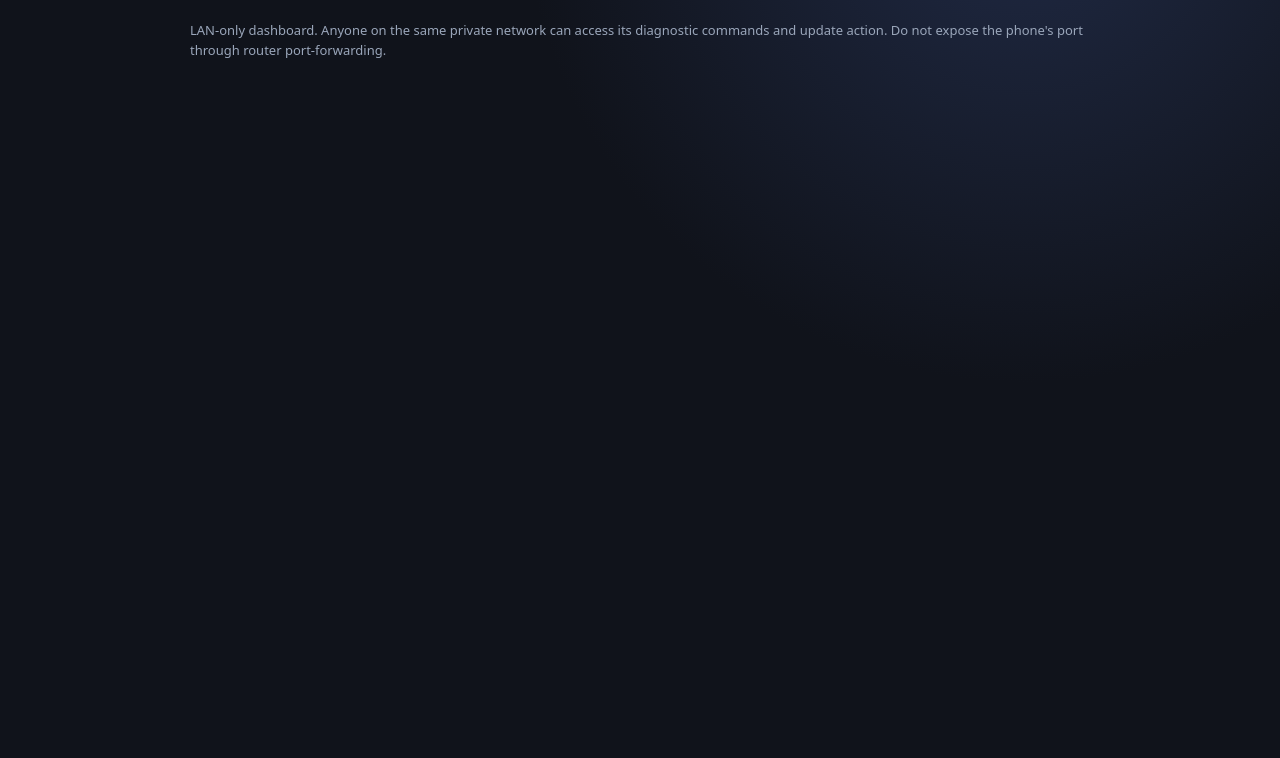
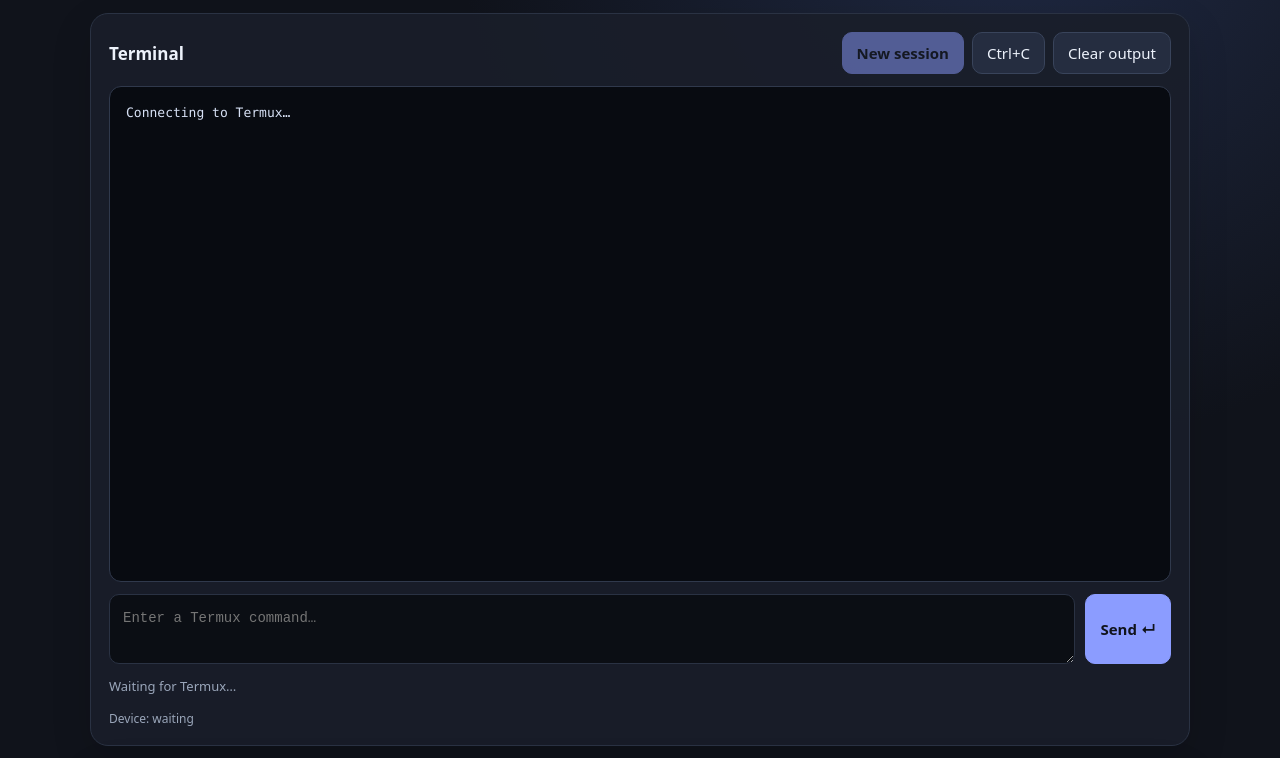
Before and after one commit to 1alind/local-, a website: page public/index.html in a window 1280 px wide. Shown: the part 121-879 px from the top of the page. Before the commit the page ends 842 px from the top, so only its background shows below. Drawn offline with Linux system fonts and the light colour scheme; no server answers.

Commit message:
Replace dashboard with browser-based Termux terminal

```diff
--- a/public/index.html
+++ b/public/index.html
@@ -4,53 +4,51 @@
   <meta charset="utf-8">
   <meta name="viewport" content="width=device-width,initial-scale=1">
   <meta name="theme-color" content="#10131b">
-  <title>Local LAN Control</title>
+  <title>Termux Web Terminal</title>
   <style>
     :root{color-scheme:dark;--bg:#10131b;--panel:#191e2a;--line:#2a3243;--muted:#9aa6ba;--text:#edf2fb;--accent:#8b9cff;--green:#62d6a2}
     *{box-sizing:border-box}body{margin:0;background:radial-gradient(circle at 80% 0,#202a45 0,transparent 38%),var(--bg);color:var(--text);font:15px system-ui,-apple-system,Segoe UI,sans-serif;min-height:100vh}
-    main{width:min(900px,calc(100% - 28px));margin:42px auto}.top{display:flex;justify-content:space-between;align-items:center;gap:16px;margin-bottom:24px}
+    main{width:min(1100px,calc(100% - 28px));margin:36px auto}.top{display:flex;justify-content:space-between;align-items:center;gap:16px;margin-bottom:22px}
     h1{font-size:clamp(25px,5vw,36px);margin:0;letter-spacing:-1px}.sub{color:var(--muted);margin:7px 0 0}.status{border:1px solid var(--line);border-radius:30px;padding:8px 12px;color:var(--muted);white-space:nowrap;font-size:13px}
     .dot{display:inline-block;width:8px;height:8px;border-radius:50%;background:#788399;margin-right:7px}.online .dot{background:var(--green);box-shadow:0 0 12px #62d6a288}
-    .panel{background:#191e2aeb;border:1px solid var(--line);border-radius:18px;padding:20px;margin:16px 0;box-shadow:0 14px 40px #0002}
-    label{display:block;color:var(--muted);font-size:13px;margin-bottom:8px}input{width:100%;background:#0e121a;color:var(--text);border:1px solid var(--line);border-radius:10px;padding:13px;font:inherit;outline:none}input:focus{border-color:var(--accent)}
-    button{background:#252d40;color:var(--text);border:1px solid #39445b;border-radius:11px;padding:11px 14px;font:inherit;cursor:pointer;transition:.15s}button:hover{border-color:var(--accent);transform:translateY(-1px)}button.primary{background:var(--accent);color:#10131b;border-color:var(--accent);font-weight:700}
-    .loginrow{display:grid;grid-template-columns:1fr auto;gap:10px}.grid{display:grid;grid-template-columns:repeat(auto-fit,minmax(130px,1fr));gap:10px}.cmd{min-height:65px;text-align:left}.cmd strong{display:block}.cmd small{color:var(--muted)}
-    pre{margin:0;background:#0b0e14;border:1px solid var(--line);border-radius:12px;padding:16px;min-height:150px;max-height:420px;overflow:auto;white-space:pre-wrap;overflow-wrap:anywhere;color:#d7e1f5;font:13px/1.55 ui-monospace,SFMono-Regular,Consolas,monospace}
-    .meta{display:flex;gap:10px;flex-wrap:wrap;color:var(--muted);font-size:12px;margin-top:12px}.hidden{display:none!important}.hint{color:var(--muted);font-size:13px;line-height:1.5}.headrow{display:flex;justify-content:space-between;align-items:center;gap:12px;margin-bottom:14px}.headrow h2{font-size:17px;margin:0}
-    @media(max-width:520px){main{margin:24px auto}.panel{padding:15px}.loginrow{grid-template-columns:1fr}.top{align-items:flex-start;flex-direction:column}}
+    .panel{background:#191e2aeb;border:1px solid var(--line);border-radius:18px;padding:18px;margin:15px 0;box-shadow:0 14px 40px #0002}
+    button{background:#252d40;color:var(--text);border:1px solid #39445b;border-radius:10px;padding:10px 14px;font:inherit;cursor:pointer}button:hover{border-color:var(--accent)}button:disabled{opacity:.5;cursor:not-allowed}button.primary{background:var(--accent);color:#10131b;border-color:var(--accent);font-weight:700}
+    .headrow{display:flex;justify-content:space-between;align-items:center;gap:12px;margin-bottom:12px}.headrow h2{font-size:17px;margin:0}.hint{color:var(--muted);font-size:13px;line-height:1.5}.meta{display:flex;gap:12px;flex-wrap:wrap;color:var(--muted);font-size:12px;margin-top:12px}
+    pre{margin:0;background:#080b11;border:1px solid #30394c;border-radius:12px;padding:16px;height:min(62vh,620px);min-height:300px;overflow:auto;white-space:pre-wrap;overflow-wrap:anywhere;color:#d7e1f5;font:13px/1.55 ui-monospace,SFMono-Regular,Consolas,monospace}
+    form{display:flex;gap:10px;margin-top:12px}textarea{flex:1;min-width:0;resize:vertical;min-height:48px;max-height:150px;background:#0b0e14;color:var(--text);border:1px solid var(--line);border-radius:10px;padding:13px;font:14px/1.5 ui-monospace,monospace;outline:none}textarea:focus{border-color:var(--accent)}.actions{display:flex;gap:8px;flex-wrap:wrap}
+    @media(max-width:560px){main{margin:22px auto}.panel{padding:13px}.top{align-items:flex-start;flex-direction:column}form{flex-direction:column}form button{align-self:flex-end}pre{height:55vh;min-height:250px}}
   </style>
 </head>
 <body>
 <main>
   <header class="top">
-    <div><h1>Local LAN Control</h1><p class="sub">Your Android phone. Your network. Your commands.</p></div>
-    <div id="status" class="status"><span class="dot"></span>Disconnected</div>
+    <div><h1>Termux Web Terminal</h1><p class="sub">Type here. Commands run on your Android phone.</p></div>
+    <div id="status" class="status"><span class="dot"></span>Connecting…</div>
   </header>
-
-  <section id="dashboard" class="hidden">
+  <section id="dashboard">
     <div class="panel">
-      <div class="headrow"><h2>Device commands</h2><button id="refresh">Refresh status</button></div>
-      <div class="headrow"><h2>Software update</h2><button id="update" class="primary">Check for updates</button></div>
-      <p id="updateHint" class="hint">Checks the project's GitHub repository and installs updates when available.</p>
-      <div class="grid">
-        <button class="cmd" data-cmd="pwd"><strong>Current folder</strong><small>pwd</small></button>
-        <button class="cmd" data-cmd="list_home"><strong>List home files</strong><small>ls -lah</small></button>
-        <button class="cmd" data-cmd="disk"><strong>Storage</strong><small>df -h</small></button>
-        <button class="cmd" data-cmd="memory"><strong>Memory</strong><small>free -h</small></button>
-        <button class="cmd" data-cmd="uptime"><strong>Uptime</strong><small>uptime</small></button>
-        <button class="cmd" data-cmd="system"><strong>System info</strong><small>uname -a</small></button>
-        <button class="cmd" data-cmd="node"><strong>Node.js</strong><small>node --version</small></button>
-        <button class="cmd" data-cmd="npm"><strong>npm</strong><small>npm --version</small></button>
-        <button class="cmd" data-cmd="termux"><strong>Termux info</strong><small>termux-info</small></button>
+      <div class="headrow">
+        <h2>Terminal</h2>
+        <div class="actions">
+          <button id="start" class="primary" disabled>New session</button>
+          <button id="interrupt">Ctrl+C</button>
+          <button id="clear">Clear output</button>
+        </div>
       </div>
+      <pre id="output" aria-live="polite">Connecting to Termux…</pre>
+      <form id="terminalForm">
+        <textarea id="command" rows="2" placeholder="Enter a Termux command…" autocomplete="off" autocapitalize="off" spellcheck="false"></textarea>
+        <button class="primary" type="submit">Send ↵</button>
+      </form>
+      <p id="terminalHint" class="hint">Starting shell… Press Enter to send. Shift+Enter adds a new line.</p>
       <div class="meta"><span id="device">Device: waiting</span><span id="platform"></span></div>
     </div>
     <div class="panel">
-      <div class="headrow"><h2>Command output</h2><button id="clear">Clear</button></div>
-      <pre id="output">Choose a command above. Its output will appear here.</pre>
+      <div class="headrow"><h2>Software update</h2><button id="update" class="primary">Check for updates</button></div>
+      <p id="updateHint" class="hint">Checks GitHub and installs updates when available.</p>
     </div>
   </section>
-  <p class="hint">LAN-only dashboard. Anyone on the same private network can access its diagnostic commands and update action. Do not expose the phone's port through router port-forwarding.</p>
+  <p class="hint">LAN only, without a password. Anyone on the same private Wi-Fi can run commands with your Termux permissions. Use only on a trusted network. Do not expose port 8787 to the internet.</p>
 </main>
 <script src="/app.js"></script>
 </body>
```
